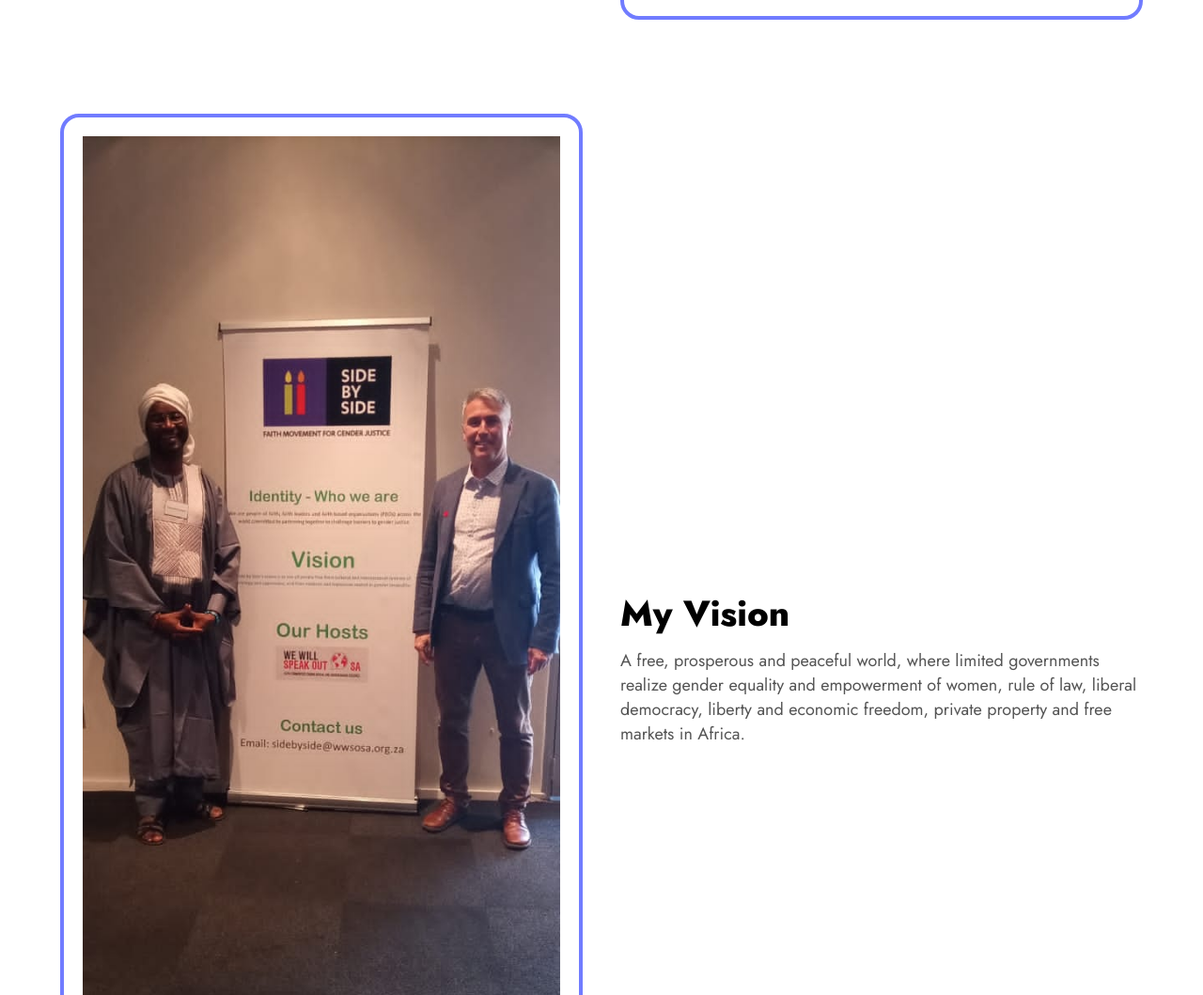
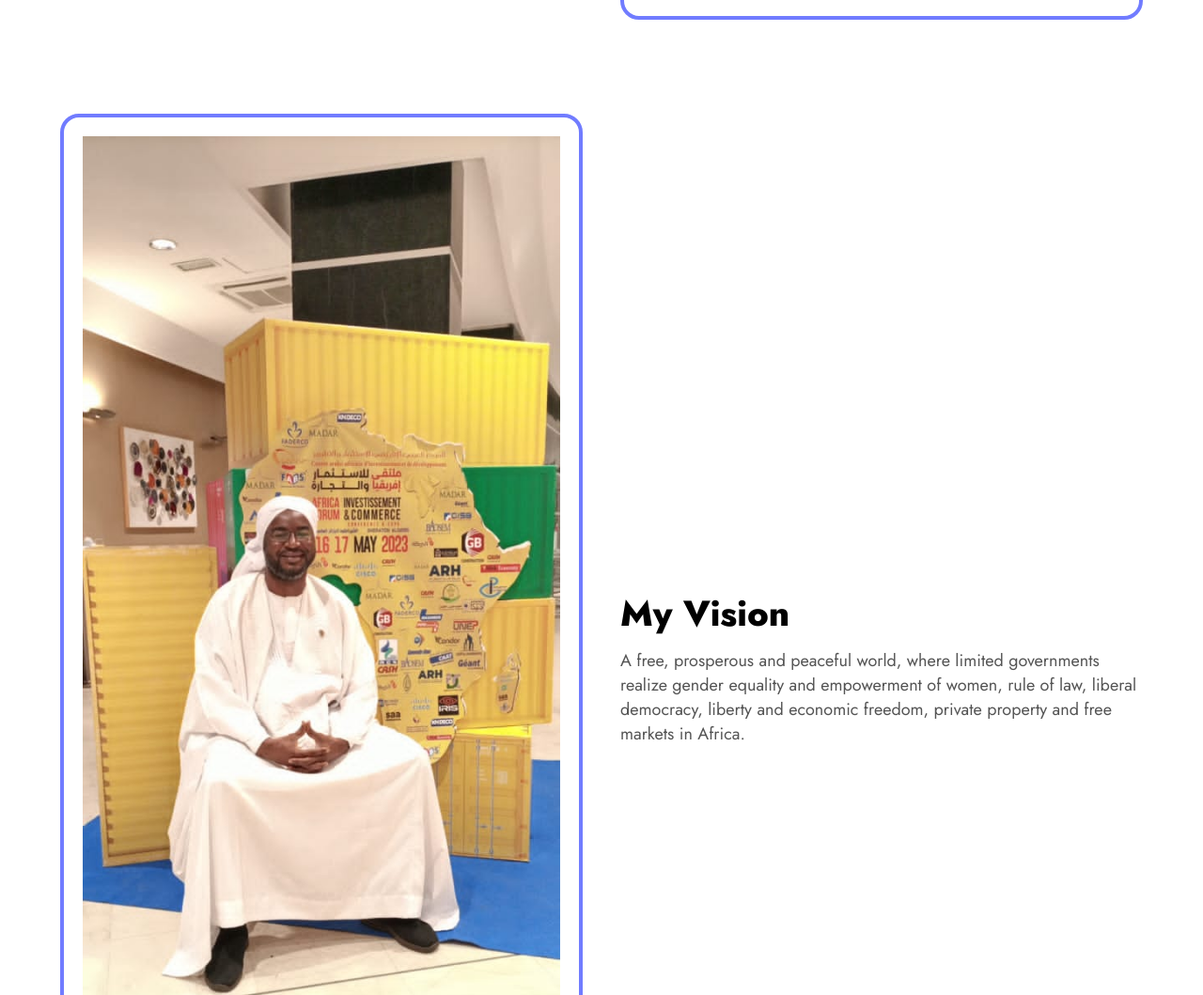
Before and after one commit to Jovicy/Kassoum-Coulibaly, a plain HTML site: page about.html in a window 1280 px wide. Shown: the part 2800-3859 px from the top of the page at 94% size. Drawn offline with Linux system fonts and the light colour scheme.

Commit message:
changed the vision picture

```diff
--- a/about.html
+++ b/about.html
@@ -142,7 +142,7 @@
     <section class="vision section">
       <div class="vision-container container">
         <div class="vision-img">
-          <img src="./img/IMG-20240418-WA0082.jpg" alt="vision-img" />
+          <img src="./img/IMG-20240418-WA0090.jpg" alt="vision-img" />
         </div>
         <div class="vision-content">
           <h1 class="vision-title">My Vision</h1>
```
